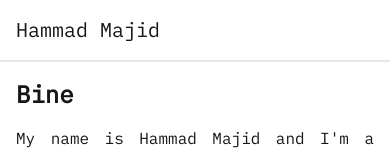
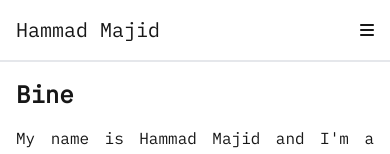
Before and after one commit to hammadmajid/bine, a Next.js app: page / in a window 390 px wide. Shown: the top 154 px of the page. Built offline with nearby package versions, Linux system fonts and the light colour scheme.

Commit message:
feat: add Font Awesome icons for mobile navigation buttons and include script in layout

```diff
--- a/app/layout.tsx
+++ b/app/layout.tsx
@@ -2,6 +2,7 @@ import type { Metadata } from "next";
 import { IBM_Plex_Mono } from "next/font/google";
 import "./globals.css";
 import Link from "next/link";
+import Script from "next/script";
 
 const ibmPlexMono = IBM_Plex_Mono({
   subsets: ["latin"],
@@ -21,6 +22,9 @@ export default function RootLayout({
 }>) {
   return (
     <html lang="en">
+      <head>
+        <Script src="https://kit.fontawesome.com/cbef3dd862.js"></Script>
+      </head>
       <body className={`${ibmPlexMono.className} antialiased`}>
         <Header />
         {children}
@@ -46,10 +50,10 @@ function Header() {
             Hammad Majid
           </Link>
           <button className="block sm:hidden" id="open-button">
-            {/* <Fragment set:html={icons.barsBottomRight} /> */}
+            <i className="fa-solid fa-bars"></i>
           </button>
           <button className="hidden sm:hidden" id="close-button">
-            {/* <Fragment set:html={icons.xMark} /> */}
+            <i className="fa-solid fa-xmark"></i>
           </button>
         </div>
         <nav id="nav-menu" className="hidden sm:block pt-4 sm:pt-0">
```
